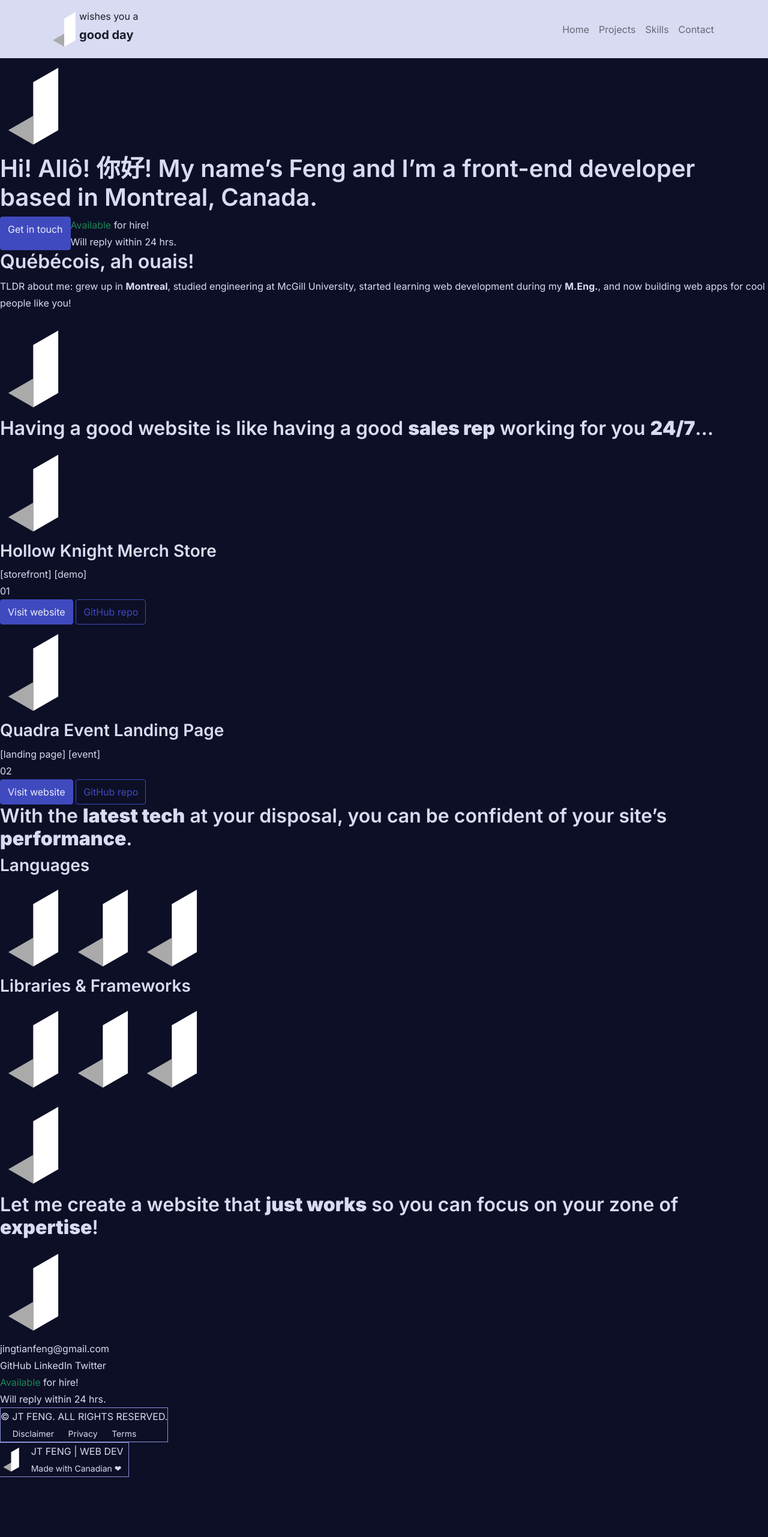
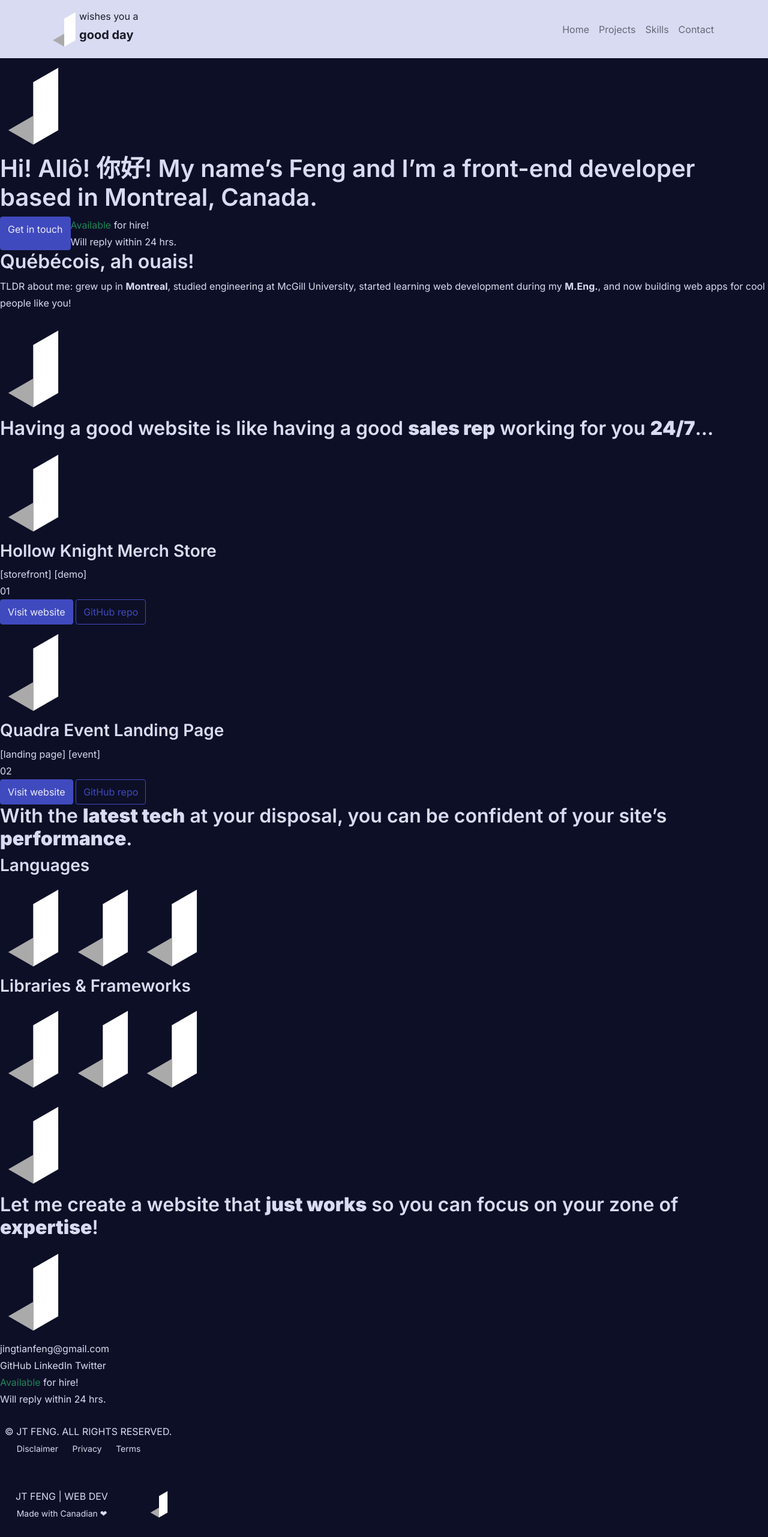
Before and after one commit to jingtianfeng/jtfeng-personal-1, a Jekyll site: the page built from index.html, in a window 1280 px wide. Shown: the whole page at 60% size. Built offline with Jekyll 4.4.1, drawn with Linux system fonts in a browser that asks for light colours; before the commit the page ends 2462 px from its top, so only the background shows below that.

Commit message:
Update footer: legal, signature layout

```diff
--- a/_includes/footer.html
+++ b/_includes/footer.html
@@ -14,9 +14,9 @@
         </div>
     </div>
     <div>
-        <div class="border" style="max-width: max-content">
-            <div class="text-uppercase"
-                 style="max-width: max-content">
+        <div class="py-4 px-2"
+             style="width: 300px">
+            <div class="text-uppercase">
                 © {{ site.title }}. All rights reserved.
             </div>
             <small>
@@ -29,19 +29,19 @@
             </small>
         </div>
         <a href="https://jtfeng.com"
-           class="row border align-items-center gx-3"
-           style="max-width: max-content">
-            <img src="/assets/img/jtfeng.png" alt="Website built by JT Feng"
-                 class="col-auto"
-                 height="50" width="50">
-            <div class="col-auto">
+           class="d-flex align-items-center py-4 px-2"
+           style="width: 300px">
+            <div>
                 <div class="text-uppercase">
-                    JT Feng | Web Dev
+                    &nbsp;&nbsp;&nbsp; JT Feng | Web Dev
                 </div>
                 <small>
-                    Made with Canadian ❤
+                    &nbsp;&nbsp;&nbsp;&nbsp; Made with Canadian ❤
                 </small>
             </div>
+            <img src="/assets/img/jtfeng.png" alt="Website built by JT Feng"
+                 class="ms-auto me-2"
+                 height="55" width="auto">
         </a>
     </div>
 </footer>
```
